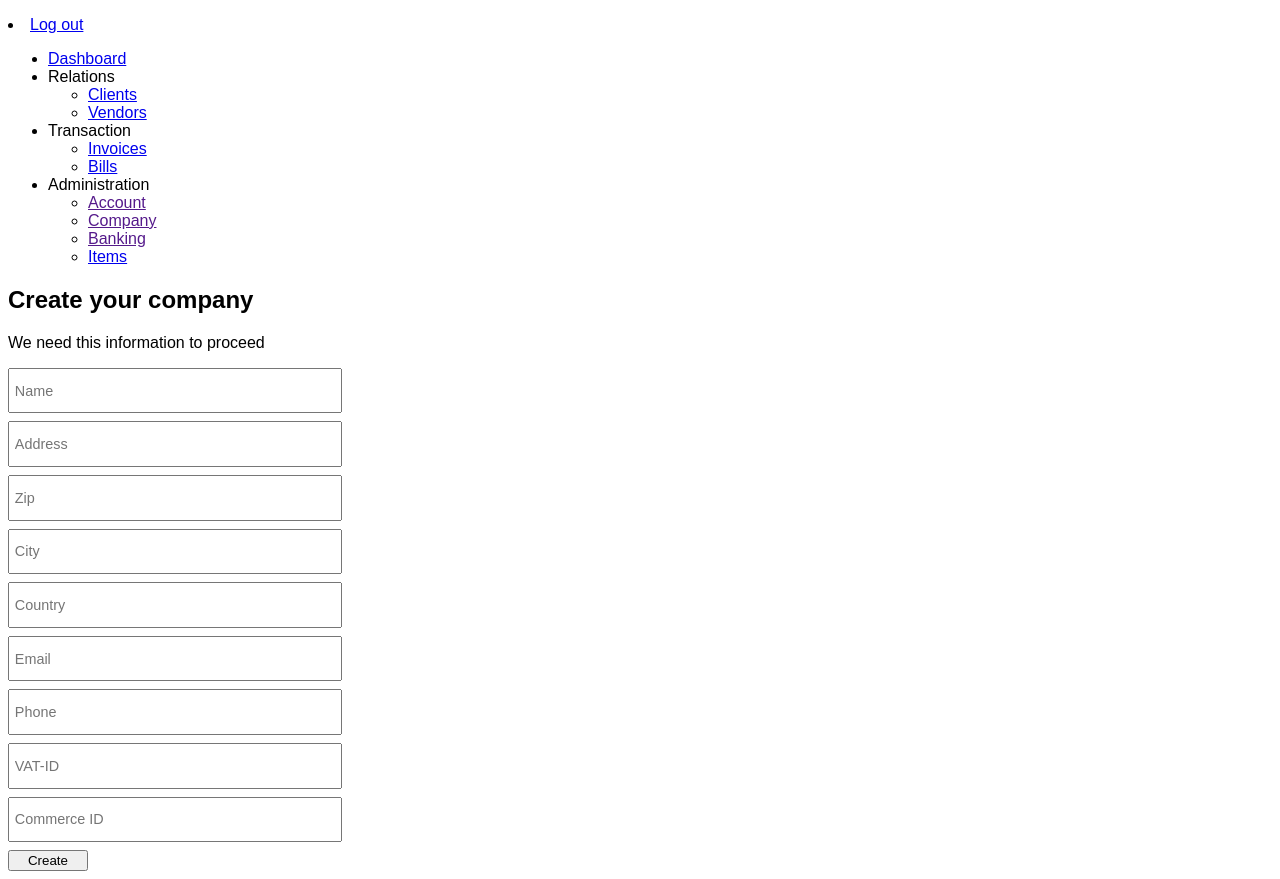
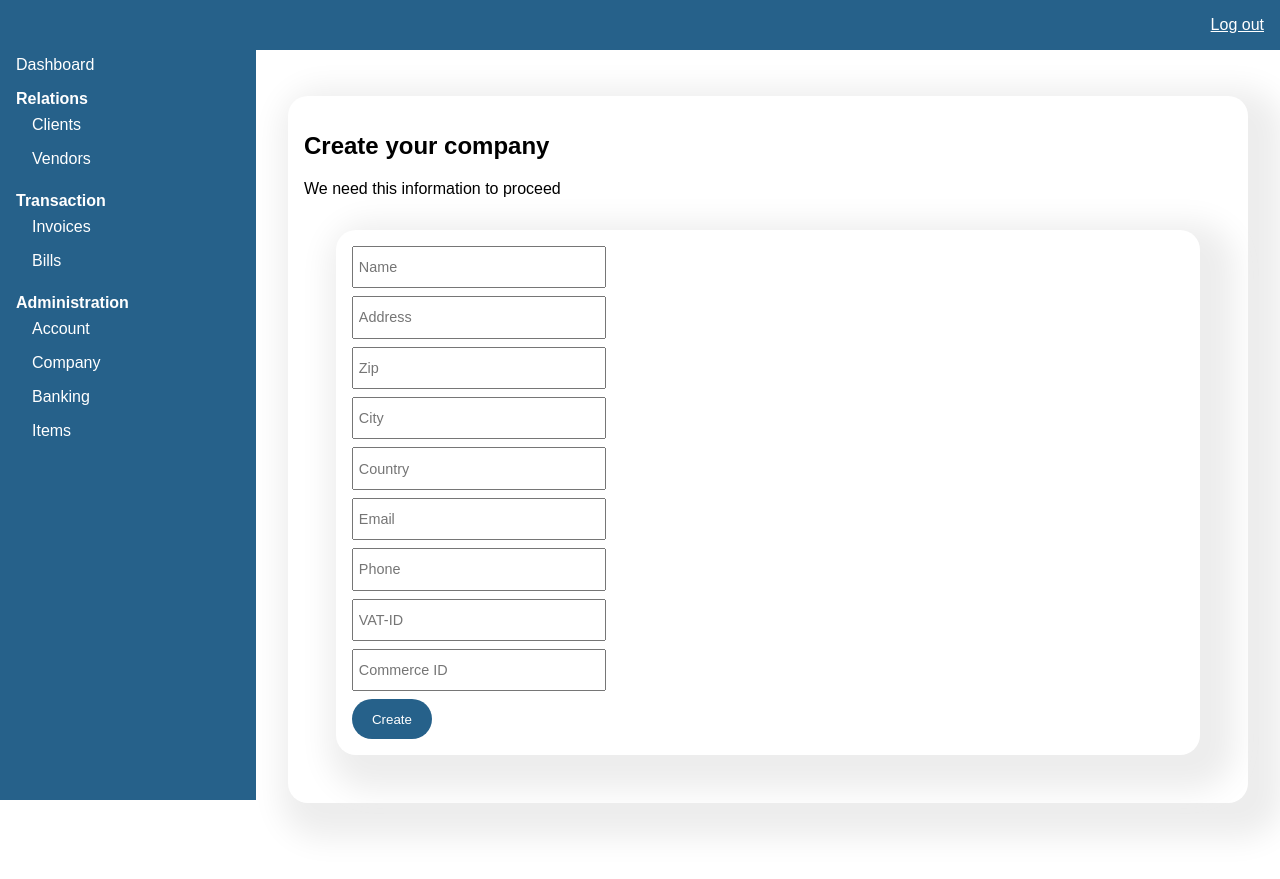
Before and after one commit to ph00lt0/django-crm, a Django app: page /company/create in a window 1280 px wide. After the commit the page ends 831 px from the top, so only its background shows below. Run offline with Django 3.2, Linux system fonts and the light colour scheme; the visitor is signed in with stand-in values (Sample User, id 1); parts of the project's set-up code (start-up, migrations or seed data) failed here and were passed over.

Commit message:
add basic layout

```diff
--- a/accounting/static/css/accounting.css
+++ b/accounting/static/css/accounting.css
@@ -1,5 +1,7 @@
 body {
     font-family: sans-serif;
+    margin: 0 0 0 0;
+    padding: 0 0 0 0;
 }
 
 input {
@@ -7,17 +9,61 @@ input {
     padding: 0.3rem;
     font-size: 0.9rem;
     margin-bottom: 0.5rem;
-    width: 20rem;
-    height: 2rem;
+    width: 15rem;
+    height: 2em;
 }
 
+div.page {
+    display: grid;
+    top: 0;
+    grid-template-columns: 1fr 4fr;
+}
+
+main {
+    margin-top: 3em;
+    min-height: 100vh;
+}
+
+aside {
+    background: #26618a;
+    color: white;
+    font-weight: bold;
+    position: sticky;
+    top: 3em;
+    height: calc(100vh - 3em);
+    box-sizing: border-box;
+}
+
+aside li {
+    list-style: none;
+    margin-right: 1em;
+    margin-left: 1em;
+    padding-top: 0.5em;
+    padding-bottom: 0.5em;
+}
+
+aside li a {
+    color: white;
+    font-weight: normal;
+    text-decoration: none;t
+}
+
+
+form, section, .dataTable-wrapper {
+    margin: 2em;
+    padding: 1em;
+    border-radius: 20px;
+    -webkit-box-shadow: 14px 14px 31px 21px rgba(237, 237, 237, 1);
+    -moz-box-shadow: 14px 14px 31px 21px rgba(237, 237, 237, 1);
+    box-shadow: 14px 14px 31px 21px rgba(237, 237, 237, 1);
+}
 
 td {
     line-height: 2em;
 }
 
 .choices {
-    width: 20rem;
+    width: 15rem;
     margin-right: 1em;
     font-size: 0.8rem;
 }
@@ -42,12 +88,52 @@ td {
 
 button {
     min-width: 5rem;
+    height: 3em;
+    background: #26618a;
+    color: white;
+    border-radius: 20px;
+    border: none;
+}
+
+button.add, button.icon {
+    background: white;
+    color: #26618a;
+    border: 1px solid #26618a;
+}
+
+button.icon {
+    min-width: 3em;
+    max-width: 3em;
+    text-align: center;
+}
+
+nav {
+    position: fixed;
+    background: #26618a;
+    width: 100vw;
+    top: 0;
+    display: grid;
+}
+
+nav ul, aside ul {
+    margin: 0;
+    margin-left: auto;
+    padding-left: 0;
+}
+
+nav li {
+    list-style: none;
+    padding: 1em;
+}
+
+nav a {
+    color: white;
 }
 
 @media screen and (min-width: 700px) {
     .row {
         display: grid;
         grid-template-areas: "a a a a";
-        grid-gap: 1rem;
+        grid-gap: 0.5em;
     }
 }
--- a/accounting/static/js/app.js
+++ b/accounting/static/js/app.js
@@ -226,7 +226,7 @@ function getTableConfig(tableData) {
                     select: 0, render: function (data, cell, row) {
                         cell.setAttribute('contenteditable', false);
                         cell.removeAttribute('clickable');
-                        return "<button data-delete>🗑</button>"
+                        return "<button class='icon' data-delete>🗑</button>"
                     }
                 },
                 {
--- a/accounting/templates/accounting/base.html
+++ b/accounting/templates/accounting/base.html
@@ -13,18 +13,22 @@
     <link rel="stylesheet" href="{% static "css/accounting.css" %}">
 </head>
 <body>
+<nav>
+    <ul>
+        <li>
+            <a href="{% url 'login:logout' %}">Log out</a>
+        </li>
+    </ul>
+</nav>
 <ul class="messages" data-messages>
     {% for message in messages %}
-    <li{% if message.tags %} class="{{ message.tags }}"{% endif %}>
-        {{ message }}
-    </li>
+        <li{% if message.tags %} class="{{ message.tags }}"{% endif %}>
+            {{ message }}
+        </li>
     {% endfor %}
 </ul>
-<nav>
-    <li>
-        <a href="{% url 'login:logout' %}">Log out</a>
-    </li>
-</nav>
+
+<div class="page">
 <aside>
     <ul>
         <li>
@@ -44,7 +48,7 @@
 
         <li>Transaction
             <ul>
-                 <li>
+                <li>
                     <a href="{% url "accounting:invoices" %}">Invoices</a>
                 </li>
                 <li>
@@ -76,6 +80,7 @@
     {% block content %}
     {% endblock %}
 </main>
+</div>
 
 <script src="{% static "library/choices/choices.js" %}"></script>
 <script src="{% static "library/simple-datatables/simple-datatables.js" %}"></script>
--- a/accounting/templates/accounting/bills.html
+++ b/accounting/templates/accounting/bills.html
@@ -30,7 +30,7 @@
                 <input data-sub-item-field type="number" name="price" placeholder="price">
             </div>
         </div>
-        <button data-add-sub-row>Add item</button>
+        <button data-add-sub-row class="add">Add item</button>
         <template data-sub-template>
             <div data-sub-row class="row">
                 <select data-item-pk data-choices data-url="{% url 'accounting:item-api' %}">
--- a/accounting/templates/accounting/invoices.html
+++ b/accounting/templates/accounting/invoices.html
@@ -29,7 +29,7 @@
                 <input data-sub-item-field type="number" name="price" placeholder="price">
             </div>
         </div>
-        <button data-add-sub-row>Add item</button>
+        <button data-add-sub-row class="add">Add item</button>
         <template data-sub-template>
             <div data-sub-row class="row">
                 <select data-item-pk data-choices data-url="{% url 'accounting:item-api' %}">
```
Also changed, not shown: accounting/templates/accounting/index.html (+7 -0 lines).
